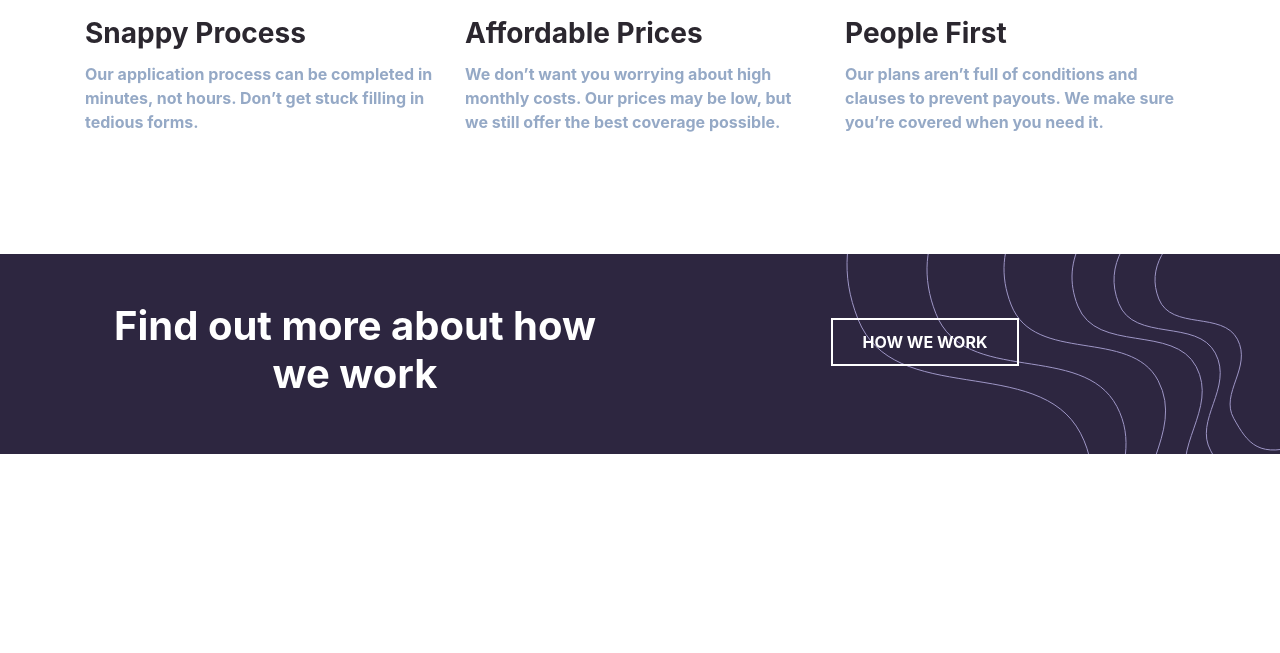
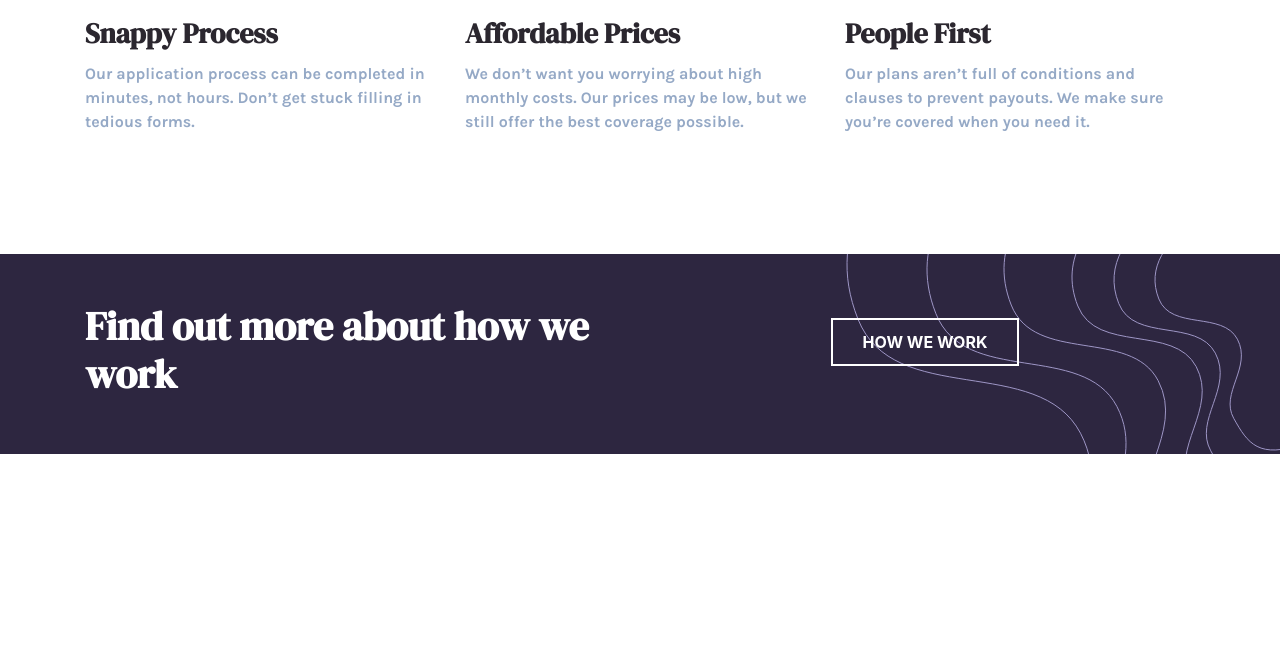
Before and after one commit to Pi-Gul/insure-landing-page, a plain HTML site: page index.html in a window 1280 px wide. Shown: the part 1073-1726 px from the top of the page. Drawn offline with nearby package versions, Linux system fonts and the light colour scheme.

Commit message:
added fonts

```diff
--- a/css/style.css
+++ b/css/style.css
@@ -18,6 +18,12 @@ html {
 .main-button:hover {
   color: var(--Dark-Violet);
   background-color: white;
+}
+h1, h2, h3, h4, h5 {
+  font-family: 'DM Serif Display', serif;
+}
+p {
+  font-family: 'Karla', sans-serif;
 }
 
 
--- a/index.html
+++ b/index.html
@@ -9,6 +9,9 @@
 		<link href='./css/style.css' rel='stylesheet' type='text/css'>
 		<!-- Icon -->
 		<link rel="icon" type="image/png" sizes="32x32" href="./images/favicon-32x32.png">
+		<!-- Fonts -->
+		<link href="https://fonts.googleapis.com/css2?family=DM+Serif+Display&display=swap" rel="stylesheet">
+		<link href="https://fonts.googleapis.com/css2?family=Karla:wght@400;700&display=swap" rel="stylesheet">
 		<!-- Title -->
 		<title>Frontend Mentor | Insure landing page</title>
 	</head>
@@ -45,8 +48,8 @@
 					</div>
 
 					<div class='intro-bottom col-12 col-md-6 order-md-1'>
-						<h1 class='text-center font-weight-bold display-4'>Humanizing your insurance.</h1>
-						<p class='text-center'>Get your life insurance coverage easier and faster. We blend our expertise
+						<h1 class='text-center text-md-left font-weight-bold display-4'>Humanizing your insurance.</h1>
+						<p class='text-center text-md-left'>Get your life insurance coverage easier and faster. We blend our expertise
 						and technology to help you find the plan that’s right for you. Ensure you
 						and your loved ones are protected.</p>
 						<button class='main-button d-block mx-auto'>View plans</button>
@@ -98,11 +101,11 @@
 
 		<!-- FIND OUT -->
 
-		<section id='find-out' class='text-center text-white p-5'>
+		<section id='find-out' class='text-white p-5'>
 			<div class='container'>
 				<div class='row'>
 					<div class='col-12 col-md-6'>
-						<h1 class='font-weight-bold'>Find out more about how we work</h1>
+						<h1 class='font-weight-bold text-center text-md-left'>Find out more about how we work</h1>
 					</div>
 					<div class='col-12 col-md-6'>
 						<button class='btn main-button d-block mx-auto mt-3'>How we work</button>
--- a/js/script.js
+++ b/js/script.js
@@ -1,7 +1,7 @@
 let iconsArray = document.querySelectorAll('.icon-social');
 let h1 = document.querySelector('h1');
 
-h1.innerHTML = 'IT WORKS'
+//h1.innerHTML = 'IT WORKS'
 
 const facebookLight = './images/icon-facebook.svg';
 const facebookDark = './images/icon-facebook-dark.svg';
```
